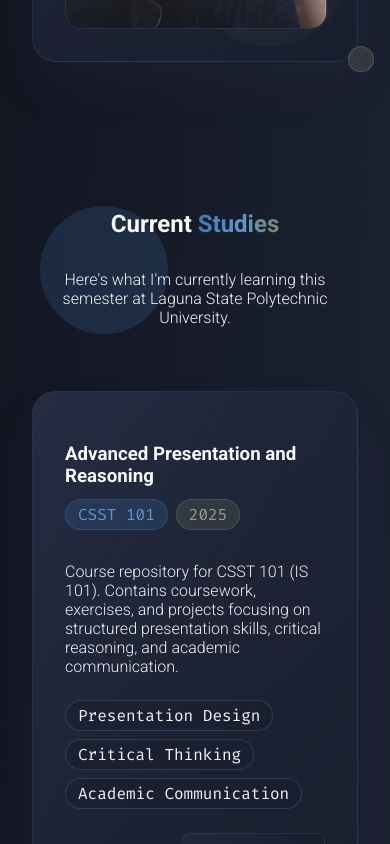
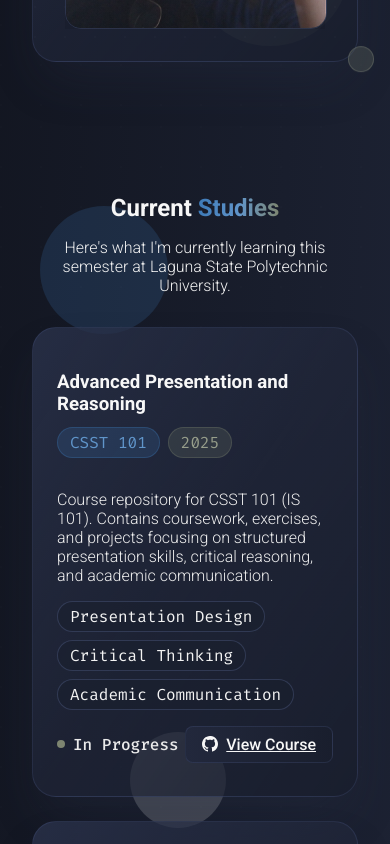
Before and after one commit to emperuna/my-portfolio, a React (Vite) app: page / in a window 390 px wide. Shown: the part 1900-2744 px from the top of the page. Built offline with nearby package versions, Linux system fonts and the light colour scheme.

Commit message:
feat: update Activities and Header components for improved layout and navigation

```diff
--- a/src/components/Activities.jsx
+++ b/src/components/Activities.jsx
@@ -23,7 +23,7 @@ const Activities = () => {
   ]
 
   return (
-    <section id="activities" className="section relative overflow-hidden">
+    <section id="activities" className="section relative overflow-hidden py-12 sm:py-16 md:py-20">
       <div className="absolute inset-0 opacity-20">
         <div className="absolute top-20 left-10 w-32 h-32 bg-steel-blue-400 rounded-full blur-3xl animate-pulse delay-300"></div>
         <div className="absolute bottom-20 right-10 w-40 h-40 bg-reseda-green-400 rounded-full blur-3xl animate-pulse delay-1000"></div>
@@ -38,28 +38,28 @@ const Activities = () => {
       </div>
 
       <div className="container-custom relative z-10">
-        <div className="text-center mb-16">
-          <h2 className="text-4xl md:text-5xl lg:text-6xl font-bold text-anti-flash-100 mb-8 tracking-tight font-sans">
+        <div className="text-center mb-8 md:mb-16">
+          <h2 className="text-3xl md:text-4xl lg:text-5xl xl:text-6xl font-bold text-anti-flash-100 mb-4 md:mb-8 tracking-tight font-sans">
             Current{' '}
             <span className="bg-gradient-to-r from-steel-blue-400 via-steel-blue-300 to-reseda-green-400 bg-clip-text text-transparent">
               Studies
             </span>
           </h2>
-          <p className="text-lg md:text-xl text-anti-flash-200 leading-relaxed font-light max-w-3xl mx-auto font-sans">
+          <p className="text-base md:text-lg lg:text-xl text-anti-flash-200 leading-relaxed font-light max-w-3xl mx-auto font-sans">
             Here's what I'm currently learning this semester at Laguna State Polytechnic University.
           </p>
         </div>
 
-        <div className="grid lg:grid-cols-2 gap-8 max-w-5xl mx-auto">
+        <div className="grid lg:grid-cols-2 gap-6 md:gap-8 max-w-5xl mx-auto">
           {currentCourses.map((course, index) => (
             <div key={index} className="animate-slide-up" style={{ animationDelay: `${index * 200}ms` }}>
-              <div className="bg-gradient-to-br from-space-cadet-600/80 via-space-cadet-700/60 to-space-cadet-800/80 rounded-3xl p-8 shadow-2xl border border-space-cadet-500/30 backdrop-blur-sm hover:scale-105 transition-all duration-300 hover:shadow-xl h-full group">
+              <div className="bg-gradient-to-br from-space-cadet-600/80 via-space-cadet-700/60 to-space-cadet-800/80 rounded-3xl p-6 md:p-8 shadow-2xl border border-space-cadet-500/30 backdrop-blur-sm hover:scale-105 transition-all duration-300 hover:shadow-xl min-h-[420px] sm:min-h-[380px] lg:h-full group">
                 <div className="flex items-start justify-between mb-4">
                   <div className="flex-1">
-                    <h3 className="text-2xl font-bold text-anti-flash-100 mb-3 font-sans group-hover:text-steel-blue-300 transition-colors duration-200">
+                    <h3 className="text-xl md:text-2xl font-bold text-anti-flash-100 mb-3 font-sans group-hover:text-steel-blue-300 transition-colors duration-200">
                       {course.title}
                     </h3>
-                    <div className="flex items-center gap-2 mb-4">
+                    <div className="flex flex-wrap items-center gap-2 mb-4">
                       <span className="text-sm font-mono text-steel-blue-300 bg-steel-blue-400/20 px-3 py-1 rounded-full border border-steel-blue-400/30">
                         {course.code}
                       </span>
@@ -70,11 +70,11 @@ const Activities = () => {
                   </div>
                 </div>
 
-                <p className="text-anti-flash-300 leading-relaxed mb-6 font-sans font-light">
+                <p className="text-sm md:text-base text-anti-flash-300 leading-relaxed mb-4 md:mb-6 font-sans font-light">
                   {course.description}
                 </p>
 
-                <div className="flex flex-wrap gap-2 mb-6">
+                <div className="flex flex-wrap gap-2 mb-4 md:mb-6">
                   {course.technologies.map((tech, techIndex) => (
                     <span
                       key={techIndex}
--- a/src/components/Header.jsx
+++ b/src/components/Header.jsx
@@ -16,14 +16,15 @@ const Header = () => {
 
   useEffect(() => {
     const handleScroll = () => {
-      const sections = ['hero', 'about', 'projects', 'skills', 'contact']
-      const scrollPosition = window.scrollY + 100
+      const sections = ['hero', 'about', 'activities', 'projects', 'skills', 'contact']
+      const scrollPosition = window.scrollY + 200
 
-      for (const section of sections) {
+      for (let i = sections.length - 1; i >= 0; i--) {
+        const section = sections[i]
         const element = document.getElementById(section)
         if (element) {
-          const { offsetTop, offsetHeight } = element
-          if (scrollPosition >= offsetTop && scrollPosition < offsetTop + offsetHeight) {
+          const { offsetTop } = element
+          if (scrollPosition >= offsetTop) {
             setActiveSection(section)
             break
           }
@@ -32,6 +33,7 @@ const Header = () => {
     }
 
     window.addEventListener('scroll', handleScroll)
+    handleScroll()
     return () => window.removeEventListener('scroll', handleScroll)
   }, [])
 
@@ -45,6 +47,7 @@ const Header = () => {
 
   const navItems = [
     { id: 'about', label: 'About' },
+    { id: 'activities', label: 'Studies' },
     { id: 'projects', label: 'Projects' },
     { id: 'skills', label: 'Skills' },
   ]
```
